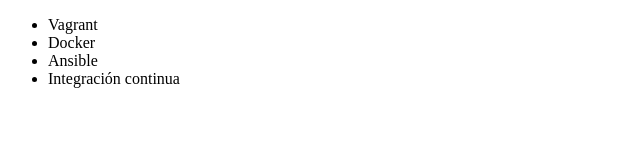
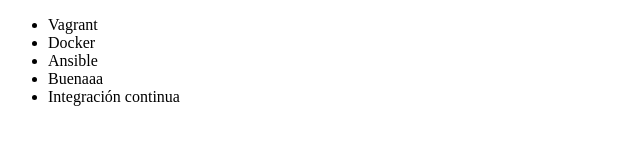
Before and after one commit to LujoMontero/alura-git, a plain HTML site: page index.html in a window 1280 px wide. Shown: the whole page, without its empty margins (0-640 px from the left). Drawn offline with Linux system fonts and the light colour scheme.

Commit message:
agregamos otro curso

```diff
--- a/index.html
+++ b/index.html
@@ -9,6 +9,7 @@
          <li> Vagrant </li>
          <li> Docker </li>
          <li> Ansible </li>
+         <li> Buenaaa </li>
          <li> Integración continua </li>
      </ul>
 </body>
```
